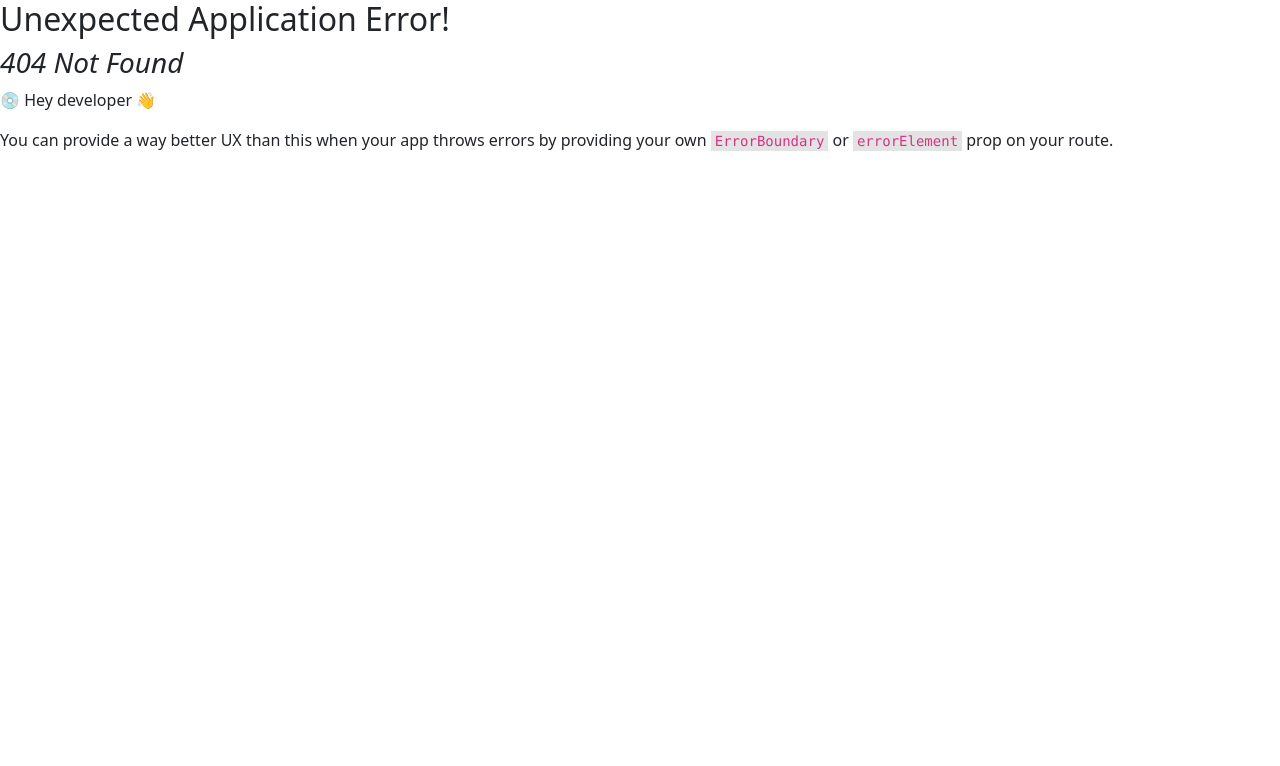
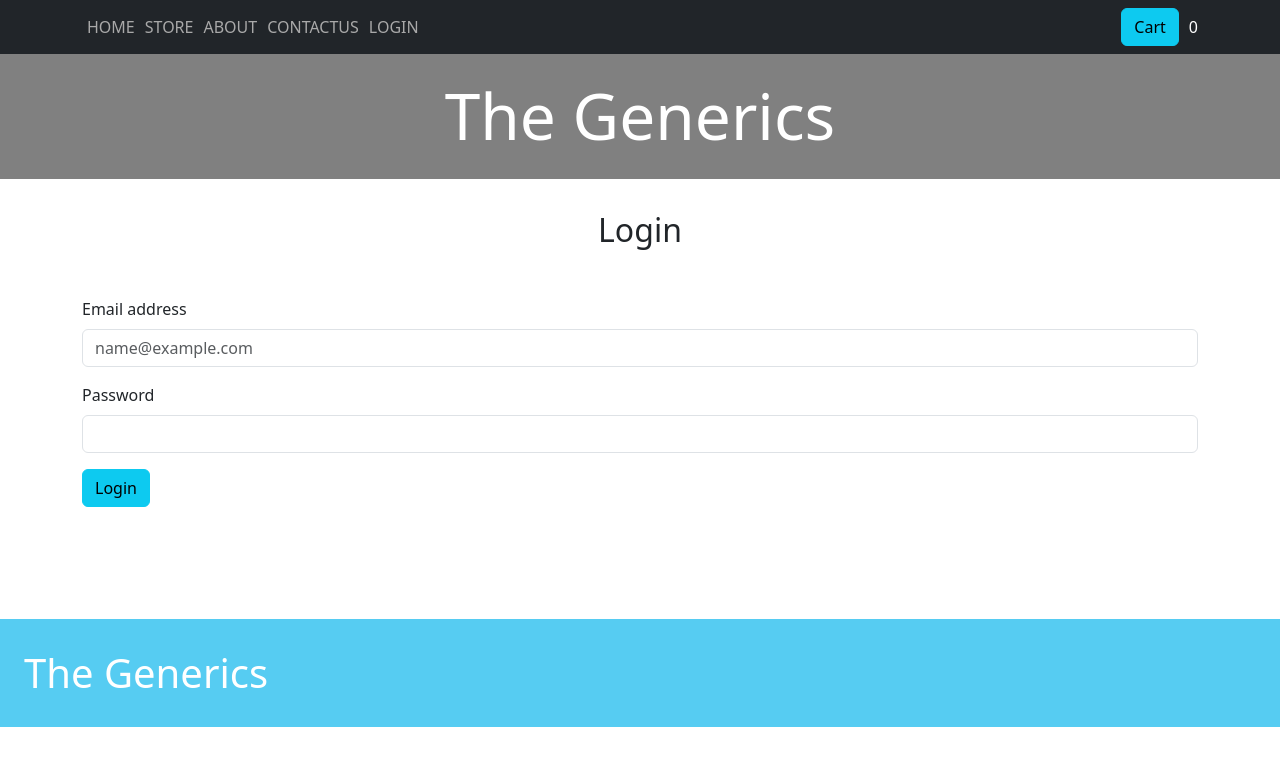
Before and after one commit to codingpartnerNB/ecommerce-website, a React (Create React App) app: page /login in a window 1280 px wide. Before the commit this address had no page. Shown: the top 766 px of the page. Built offline with nearby package versions, Linux system fonts and the light colour scheme.

Commit message:
Adding Login to Ecommerce

```diff
--- a/src/components/Header/Navibar.js
+++ b/src/components/Header/Navibar.js
@@ -1,13 +1,20 @@
 import { useContext } from "react";
-import { NavLink } from "react-router-dom";
+import { NavLink, useNavigate } from "react-router-dom";
 import { Button, Container, Nav, Navbar } from "react-bootstrap";
 import CartContext from "../../store/cart-context";
+import AuthContext from "../../store/auth-context";
 
 const Navibar = (props) => {
   const cartCtx = useContext(CartContext);
+  const authCtx = useContext(AuthContext);
+  const navigate = useNavigate();
   const numberOfCartItems = cartCtx.items.reduce((curNumber, item) => {
     return curNumber + item.quantity;
   }, 0);
+  const logoutHandler = ()=>{
+    authCtx.logout();
+    navigate('/login');
+  }
   return (
     <Navbar bg="dark" data-bs-theme="dark">
       <Container>
@@ -52,7 +59,24 @@ const Navibar = (props) => {
           >
             CONTACTUS
           </NavLink>
+          {!authCtx.isLoggedIn && (
+            <NavLink
+              to="/login"
+              style={{
+                padding: "5px",
+                color: "darkgray",
+                textDecoration: "none",
+              }}
+            >
+              LOGIN
+            </NavLink>
+          )}
         </Nav>
+        {authCtx.isLoggedIn && (
+          <Button variant="info" onClick={logoutHandler} style={{marginRight: "10px"}}>
+            Logout
+          </Button>
+        )}
         <Button variant="info" onClick={props.showHandler}>
           Cart
         </Button>
--- /dev/null
+++ b/src/components/Main/Login/Login.js
@@ -0,0 +1,73 @@
+import React, { useState, useContext } from "react";
+import { Form, Button, Container } from "react-bootstrap";
+import AuthContext from "../../../store/auth-context";
+import { useNavigate } from "react-router-dom";
+
+const Login = () => {
+  const [email, setEmail] = useState('');
+  const [password, setPassword] = useState('');
+  const authCtx = useContext(AuthContext);
+  const navigate = useNavigate();
+
+  const emailChangeHandler = (event)=>{
+    setEmail(event.target.value);
+  }
+  const passwordChangeHandler = (event)=>{
+    setPassword(event.target.value);
+  }
+  const submitHandler = (event) => {
+    event.preventDefault();
+    fetch(
+      "https://identitytoolkit.googleapis.com/v1/accounts:signInWithPassword?key=AIzaSyDjaQSa5UO8i3OFkMCxXrBYh-0WGjDY6fs",
+      {
+        method: "POST",
+        body: JSON.stringify({
+          email: email,
+          password: password,
+          returnSecureToken: true,
+        }),
+        headers: {
+          "Content-Type": "application/json",
+        },
+      }
+    )
+      .then((res) => {
+        if (res.ok) {
+          return res.json();
+        } else {
+          return res.json().then((data) => {
+            throw new Error("Authentication failed!");
+          });
+        }
+      })
+      .then((data) => {
+        authCtx.login(data.idToken);
+        navigate('/store');
+      })
+      .catch((err) => {
+        alert(err.message);
+      });
+  };
+  return (
+    <React.Fragment>
+      <h2 style={{ margin: "2rem auto", textAlign: "center" }}>Login</h2>
+      <Container style={{ marginTop: "3rem", marginBottom: "7rem" }}>
+        <Form>
+          <Form.Group className="mb-3">
+            <Form.Label>Email address</Form.Label>
+            <Form.Control type="email" placeholder="name@example.com" onChange={emailChangeHandler} />
+          </Form.Group>
+          <Form.Group className="mb-3">
+            <Form.Label>Password</Form.Label>
+            <Form.Control type="password" onChange={passwordChangeHandler} />
+          </Form.Group>
+          <Button variant="info" onClick={submitHandler}>
+            Login
+          </Button>
+        </Form>
+      </Container>
+    </React.Fragment>
+  );
+};
+
+export default Login;
--- /dev/null
+++ b/src/store/auth-context.js
@@ -0,0 +1,44 @@
+import React, { useState } from "react";
+
+const AuthContext = React.createContext({
+    token: '',
+    isLoggedIn: false,
+    login: (token)=>{},
+    logout: ()=>{}
+});
+
+export const AuthContextProvider = (props)=>{
+    const initialToken = localStorage.getItem('token');
+    const [token, setToken] = useState(initialToken);
+    const userIsLoggedIn = !!token;
+
+    const loginHandler = (token)=>{
+        setToken(token);
+        localStorage.setItem('token', token);
+    }
+    const logoutHandler = ()=>{
+        setToken(null);
+        localStorage.removeItem('token');
+    }
+    // useEffect(()=>{
+    //     if(userIsLoggedIn){
+    //         const timer = setTimeout(()=>{
+    //             logoutHandler();
+    //         },5000);
+    //         return ()=>{
+    //             clearTimeout(timer);
+    //         }
+    //     }
+    // },[userIsLoggedIn]);
+    const contextValue = {
+        token: token,
+        isLoggedIn: userIsLoggedIn,
+        login: loginHandler,
+        logout: logoutHandler
+    }
+    return <AuthContext.Provider value={contextValue}>
+        {props.children}
+    </AuthContext.Provider>
+}
+
+export default AuthContext;
```
Also changed, not shown: src/App.js (+9 -4 lines).
